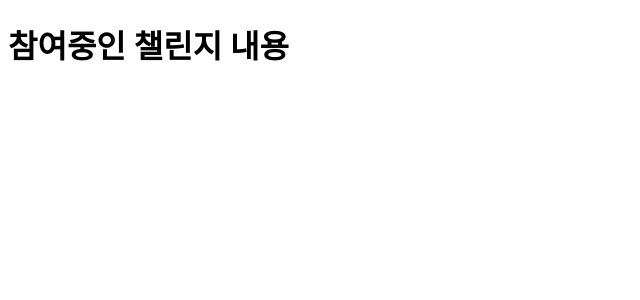
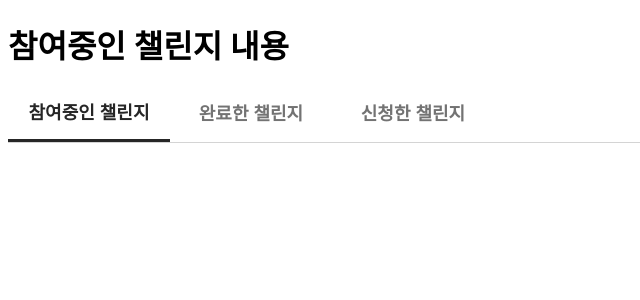
Before and after one commit to claudia99503/docthru-fe, a Next.js app: page /me in a window 1280 px wide. Shown: the top 300 px of the page, without its empty margins (0-640 px from the left). Built offline with nearby package versions, Linux system fonts and the light colour scheme.

Commit message:
:sparkles: [Feat] 참여중인 챌린지 페이지에 TabNavigation 컴포넌트 추가 및 ongoing 탭 활성화

```diff
--- a/src/components/TabNavigation.jsx
+++ b/src/components/TabNavigation.jsx
@@ -15,7 +15,7 @@ const TabNavigation = () => {
         className={`${styles.tabButton} ${router.pathname === '/me' ? styles.active : ''}`}
         onClick={() => handleTabClick('/me')}
       >
-        참여 중인 챌린지
+        참여중인 챌린지
       </button>
       <button
         className={`${styles.tabButton} ${router.pathname === '/me/done' ? styles.active : ''}`}
--- a/src/pages/index.js
+++ b/src/pages/index.js
@@ -1,6 +1,8 @@
+import React, { useState } from "react";
 import Head from "next/head";
 
 export default function Home() {
+
   return (
     <>
       <Head>
--- a/src/pages/me/index.jsx
+++ b/src/pages/me/index.jsx
@@ -1,4 +1,5 @@
 import Head from 'next/head';
+import TabNavigation from '../../components/TabNavigation';
 
 export default function MyChallengePage() {
   return (
@@ -8,7 +9,8 @@ export default function MyChallengePage() {
         <meta name="description" content="사용자가 현재 참여 중인 챌린지 목록을 확인하는 페이지입니다." />
       </Head>
       <div>
-      <h1>참여중인 챌린지 내용</h1>
+        <h1>참여중인 챌린지 내용</h1>
+        <TabNavigation activeTab="ongoing" />
       </div>
     </>
   );
```
Also changed, not shown: src/pages/me/done.jsx (deleted, +0 -15 lines).
